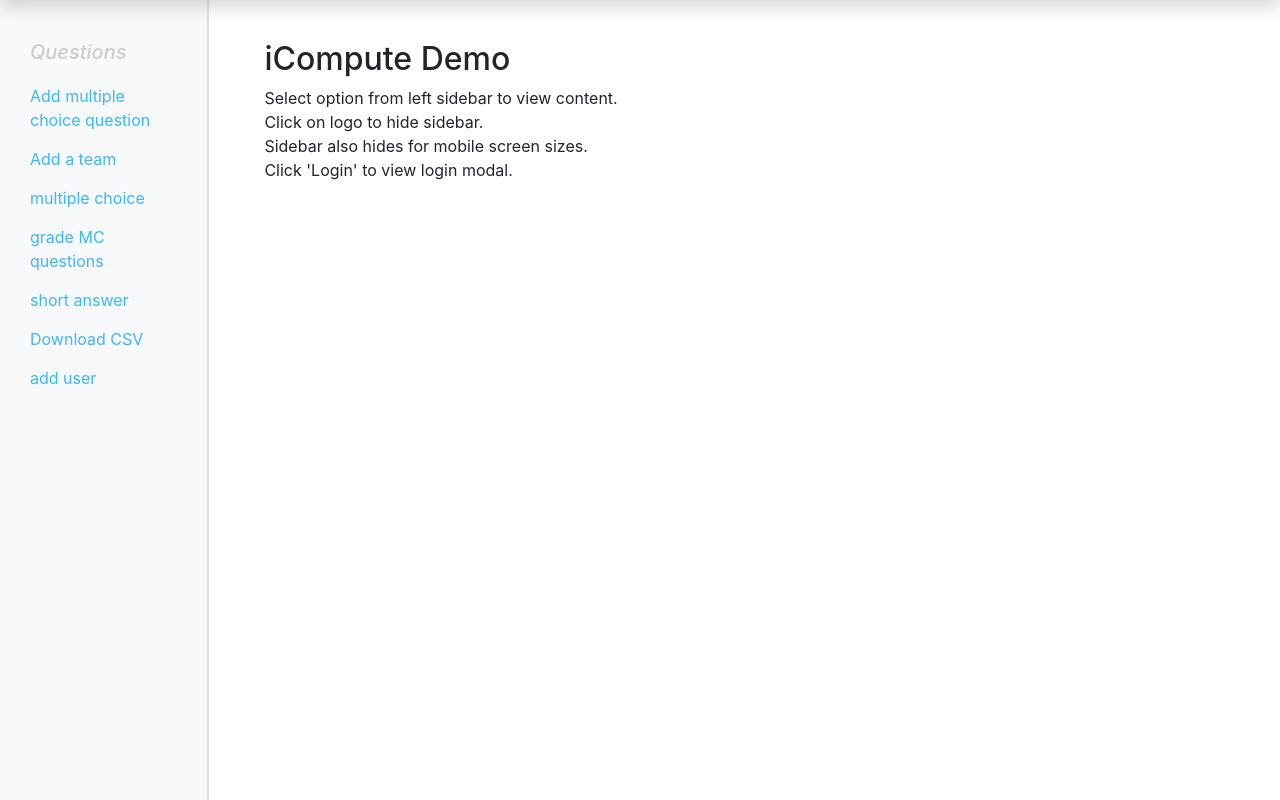
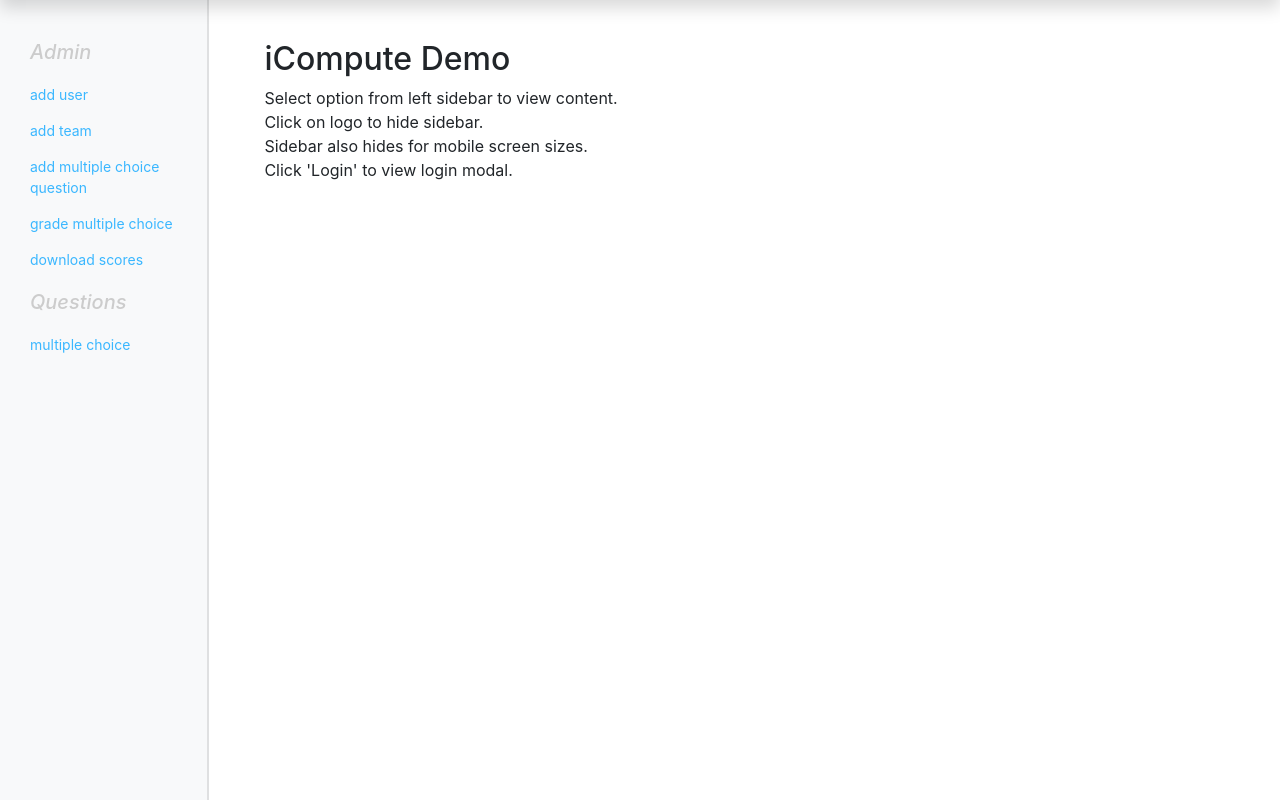
Before and after one commit to mrinnes/481teamproject, a Node server app: page / in a window 1280 px wide. Shown: the part 130-930 px from the top of the page. Run offline with Node 20, Linux system fonts and the light colour scheme; the visitor is signed in with stand-in values (Sample User, id 1); some libraries are stand-ins or nearby versions.

Commit message:
reformatted sidebar & set download csv to redirect to an index-like page

```diff
--- a/public/style.css
+++ b/public/style.css
@@ -111,6 +111,7 @@ header {
 	}
 
 	#sidebar ul li {
+		font-size: 14px;
 		margin: 15px 0;
 	}
 
--- a/views/sidebar.ejs
+++ b/views/sidebar.ejs
@@ -1,31 +1,16 @@
 <nav id="sidebar">
   <ul class="list-unstyled">
-          <h5>Questions</h5>
+    <% if(currentUser && currentUser.isAdmin){ %>
+    <h5>Admin</h5>
+    <li><a href="/register">add user</a></li>
+    <li><a href="/Teamnew">add team</a></li>
+    <li><a href="/Questionnew">add multiple choice question</a></li>
+    <li><a href="/grade">grade multiple choice</a></li>
+    <li><a href="/downloadcsv">download scores</a></li>
+    <%  } %>
 
-          <% if(currentUser && currentUser.isAdmin){ %>
-          <li>
-            <a href="/Questionnew">Add multiple choice question</a>
-          </li>
-          <li>
-            <a href="/Teamnew">Add a team</a>
-          </li>
-          <li>
-              <a href="/examplemultiplechoice">multiple choice</a>
-          </li>
-
-		  <li>
-              <a href="/grade">grade MC questions</a>
-          </li>
-
-          <li>
-              <a href="/exampleshortanswer">short answer</a>
-          </li>
-          <li>
-              <a href="/downloadcsv">Download CSV</a>
-          </li>
-          <li>
-            <a href="/register">add user</a>
-          </li>
-          <%  } %>
-      </ul>
+    <h5>Questions</h5>
+    <li><a href="/examplemultiplechoice">multiple choice</a></li>
+    <!-- <li><a href="/exampleshortanswer">short answer</a></li> -->
+  </ul>
 </nav>
```
Also changed, not shown: views/downloadcsv.ejs (+32 -2 lines).
